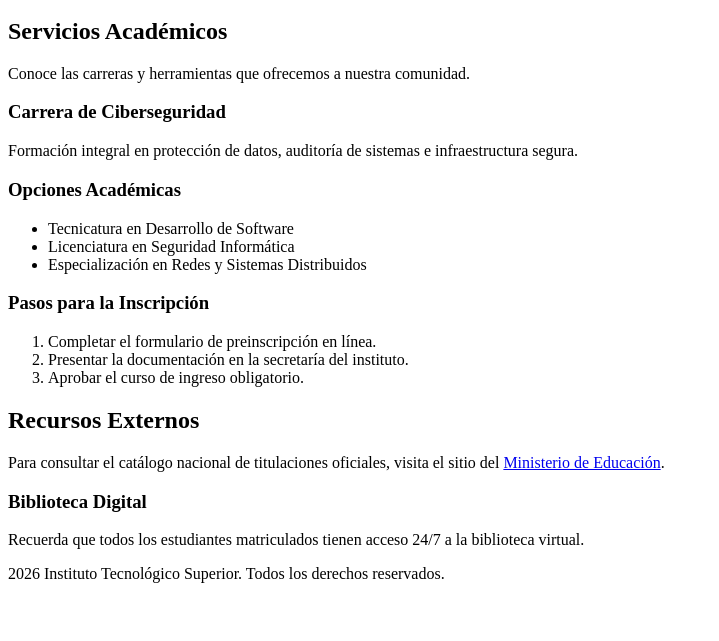
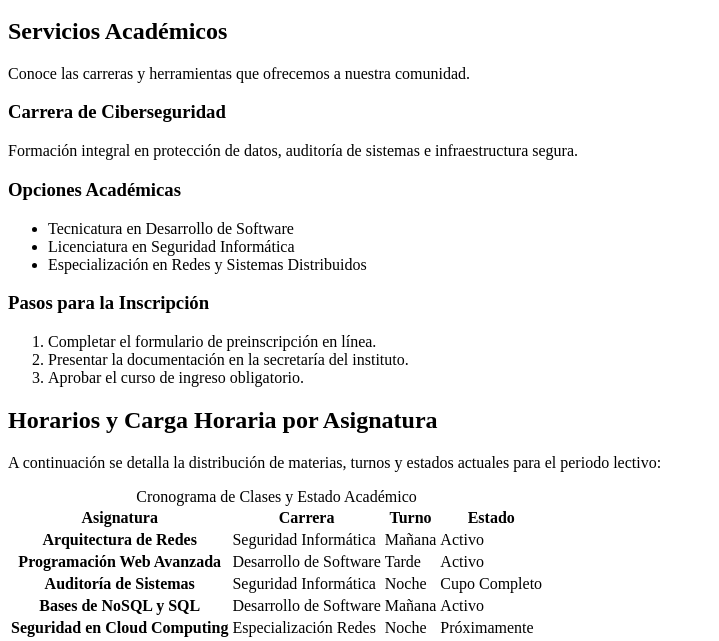
Before and after one commit to Gabriel-Gabe/Educacion_Superior-ProyectoWeb, a plain HTML site: page servicios.html in a window 1280 px wide. Shown: the part 154-795 px from the top of the page, without its empty margins (0-719 px from the left). Drawn offline with Linux system fonts and the light colour scheme.

Commit message:
Segundo commit: Estructura web educativa HTML5 con tablas

```diff
--- a/servicios.html
+++ b/servicios.html
@@ -45,6 +45,74 @@
             </ol>
         </section>
 
+        <!-- PARTE NUEVA: Tabla de horarios y asignaturas -->
+        <section id="horarios-clases">
+            <h2>Horarios y Carga Horaria por Asignatura</h2>
+            <p>A continuación se detalla la distribución de materias, turnos y estados actuales para el periodo lectivo:</p>
+
+            <!-- <table>: Define y contenedor principal de una tabla HTML -->
+            <table>
+                <!-- <caption>: Proporciona un título o descripción accesible a toda la tabla (debe ir inmediatamente después de <table>) -->
+                <caption>Cronograma de Clases y Estado Académico</caption>
+
+                <!-- <thead>: Agrupa las filas de encabezado de la tabla para estructurar los títulos de las columnas -->
+                <thead>
+                    <tr>
+                        <!-- <th>: Celda de encabezado (Table Header). El atributo scope="col" indica que el encabezado aplica para toda su columna (accesibilidad) -->
+                        <th scope="col">Asignatura</th>
+                        <th scope="col">Carrera</th>
+                        <th scope="col">Turno</th>
+                        <th scope="col">Estado</th>
+                    </tr>
+                </thead>
+
+                <!-- <tbody>: Agrupa el cuerpo principal con los registros o datos de la tabla -->
+                <tbody>
+                    <!-- <tr>: Define una fila (Table Row) dentro de la tabla -->
+                    <tr>
+                        <!-- <td>: Celda de datos (Table Data) con scope="row" porque esta primera columna identifica la fila -->
+                        <th scope="row">Arquitectura de Redes</th>
+                        <td>Seguridad Informática</td>
+                        <td>Mañana</td>
+                        <td>Activo</td> <!-- Estado -->
+                    </tr>
+                    <tr>
+                        <th scope="row">Programación Web Avanzada</th>
+                        <td>Desarrollo de Software</td>
+                        <td>Tarde</td>
+                        <td>Activo</td>
+                    </tr>
+                    <tr>
+                        <th scope="row">Auditoría de Sistemas</th>
+                        <td>Seguridad Informática</td>
+                        <td>Noche</td>
+                        <td>Cupo Completo</td>
+                    </tr>
+                    <tr>
+                        <th scope="row">Bases de NoSQL y SQL</th>
+                        <td>Desarrollo de Software</td>
+                        <td>Mañana</td>
+                        <td>Activo</td>
+                    </tr>
+                    <tr>
+                        <th scope="row">Seguridad en Cloud Computing</th>
+                        <td>Especialización Redes</td>
+                        <td>Noche</td>
+                        <td>Próximamente</td>
+                    </tr>
+                </tbody>
+
+                <!-- <tfoot>: Agrupa la fila de pie de tabla, información de cierre -->
+                <tfoot>
+                    <tr>
+                        <!-- colspan="3": Atributo que permite combinar 3 celdas horizontales en una sola para ocupar más espacio -->
+                        <td colspan="3"><strong>Total de asignaturas agregadas en la nueva malla:</strong></td>
+                        <td><strong>5 asignaturas</strong></td>
+                    </tr>
+                </tfoot>
+            </table>
+        </section>
+
         <section id="recursos">
             <h2>Recursos Externos</h2>
             <p>Para consultar el catálogo nacional de titulaciones oficiales, visita el sitio del <a href="https://www.mec.gov.py/cms/" target="_blank">Ministerio de Educación</a>.</p>
```
